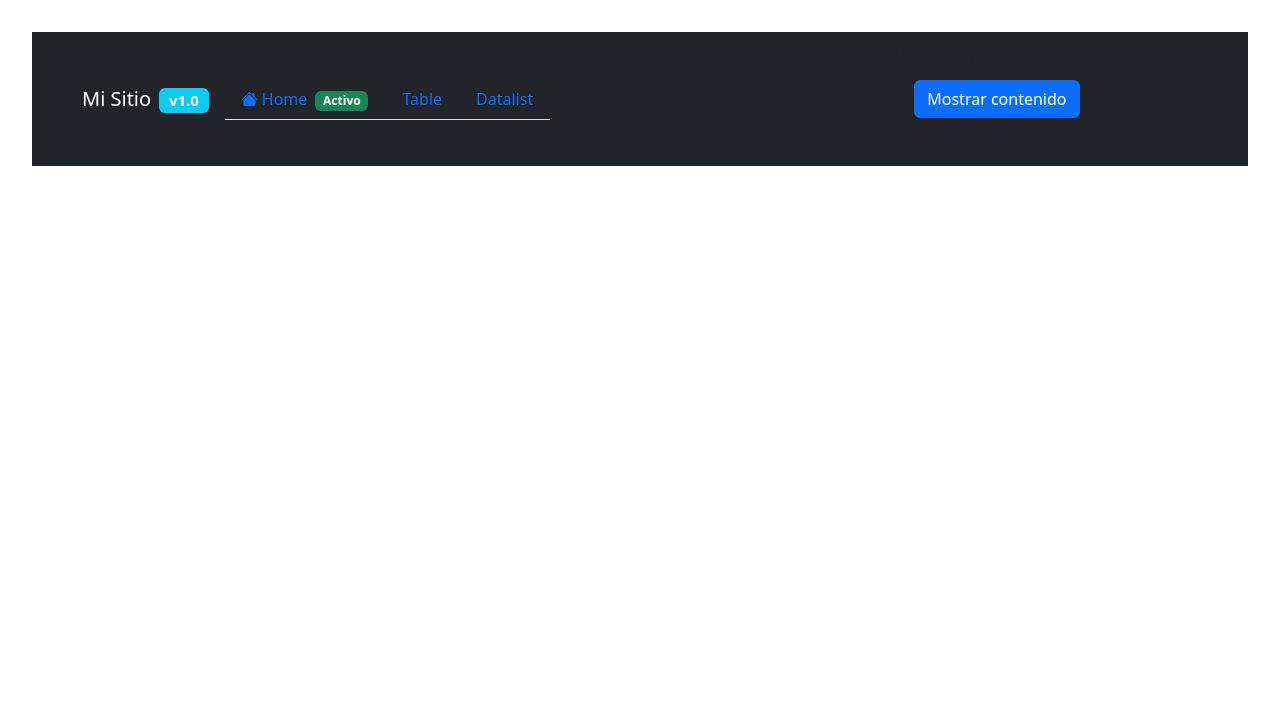
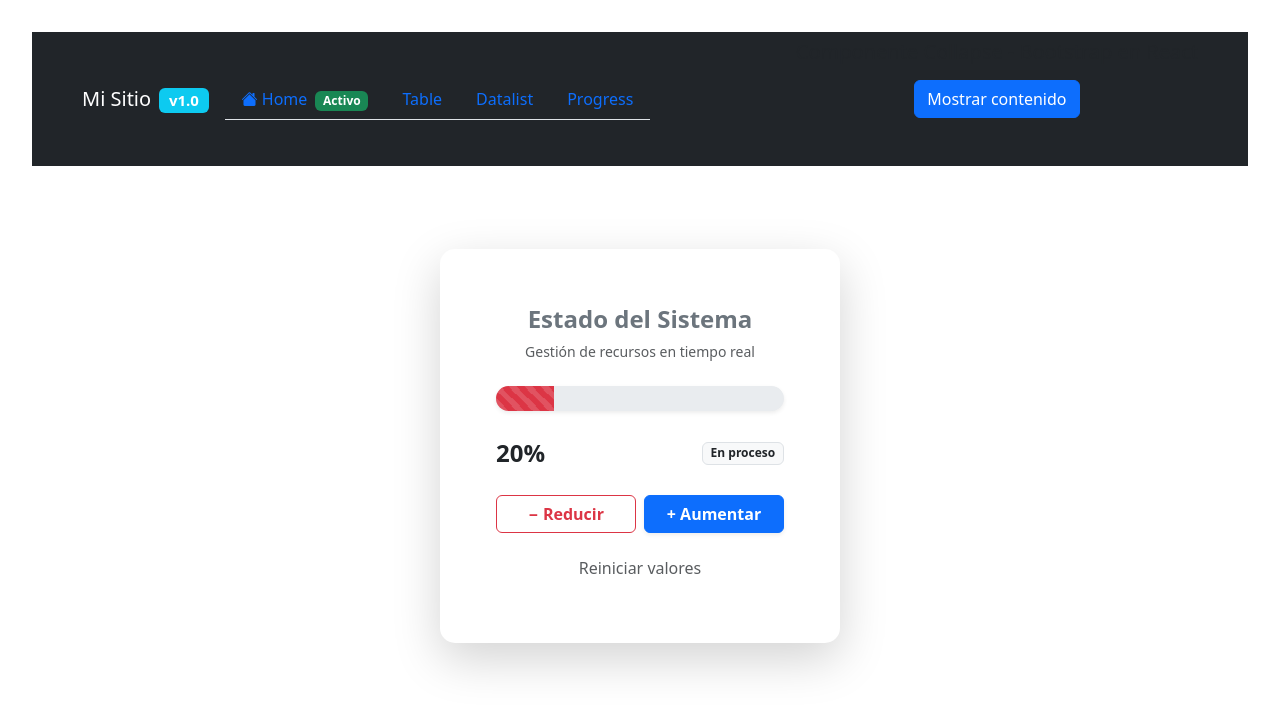
Before and after one commit to jprodriguezbUTN/ComponentesBootstrapReact, a React (Vite) app: page /Progress in a window 1280 px wide. Shown: the top 710 px of the page. Built offline with nearby package versions, Linux system fonts and the light colour scheme.

Commit message:
se agrego  Componente Progress
la implementación de componente Progress, con adaptación a la pagina principal

```diff
--- a/src/App.jsx
+++ b/src/App.jsx
@@ -11,7 +11,7 @@ import { BrowserRouter, Routes, Route, Link } from "react-router-dom";
 const PHome = React.lazy(() => import('./pages/PHome.jsx'));
 const PTable = React.lazy(() => import('./pages/PTable.jsx'));
 const PDatalist = React.lazy(() => import('./pages/PDatalist.jsx'));
-
+const PProgress = React.lazy(() => import('./pages/PProgress.jsx'));
 function App() {
   return (
     <BrowserRouter>
@@ -53,6 +53,11 @@ function App() {
                     Datalist
                   </Link>
                 </li>
+                <li className="nav-item">
+                  <Link className="nav-link" to="/Progress">
+                    Progress
+                  </Link>
+                </li>
               </Navtabs>
             </div>
             <Collapse />
@@ -64,6 +69,7 @@ function App() {
           <Route path="/" element={<PHome />} />
           <Route path="/table" element={<PTable />} />
           <Route path="/datalist" element={<PDatalist />} />
+          <Route path="/Progress" element={<PProgress />} />
         </Routes>
       </Suspense>
     </BrowserRouter>
--- /dev/null
+++ b/src/Components/Progress.jsx
@@ -0,0 +1,80 @@
+import React, { useState } from 'react';
+
+function Progress() {
+  const [progreso, setProgreso] = useState(20);
+
+  const ajustarProgreso = (valor) => {
+    setProgreso((prev) => {
+      const nuevoValor = prev + valor;
+      return Math.min(Math.max(nuevoValor, 0), 100);
+    });
+  };
+
+  const getVariant = () => {
+    if (progreso < 30) return "bg-danger";
+    if (progreso < 70) return "bg-primary";
+    return "bg-success";
+  };
+
+  return (
+    <div className="container d-flex justify-content-center align-items-center" style={{ minHeight: '70vh' }}>
+      <div className="card shadow-lg border-0" style={{ width: '400px', borderRadius: '15px' }}>
+        <div className="card-body p-4">
+          <div className="text-center mb-4">
+            <h4 className="fw-bold text-secondary">Estado del Sistema</h4>
+            <p className="text-muted small">Gestión de recursos en tiempo real</p>
+          </div>
+
+          {/* Barra de progreso usando HTML/Bootstrap nativo */}
+          <div className="progress shadow-sm mb-4" style={{ height: '25px', borderRadius: '50px' }}>
+            <div
+              className={`progress-bar progress-bar-animated progress-bar-striped ${getVariant()}`}
+              role="progressbar"
+              style={{ width: `${progreso}%` }}
+              aria-valuenow={progreso}
+              aria-valuemin="0"
+              aria-valuemax="100"
+            ></div>
+          </div>
+
+          <div className="d-flex justify-content-between align-items-center mb-4">
+            <span className="fw-bold fs-4 text-dark">{progreso}%</span>
+            <span className={`badge ${progreso === 100 ? 'bg-success' : 'bg-light text-dark border'}`}>
+              {progreso === 100 ? 'Completado' : 'En proceso'}
+            </span>
+          </div>
+
+          {/* Contenedor de botones (reemplaza a Stack) */}
+          <div className="d-flex gap-2">
+            <button
+              type="button"
+              className="btn btn-outline-danger w-100 fw-semibold"
+              onClick={() => ajustarProgreso(-10)}
+              disabled={progreso === 0}
+            >
+              − Reducir
+            </button>
+            <button
+              type="button"
+              className="btn btn-primary w-100 fw-semibold shadow-sm"
+              onClick={() => ajustarProgreso(10)}
+              disabled={progreso === 100}
+            >
+              + Aumentar
+            </button>
+          </div>
+
+          <button
+            type="button"
+            className="btn btn-link w-100 mt-3 text-decoration-none text-muted small"
+            onClick={() => setProgreso(0)}
+          >
+            Reiniciar valores
+          </button>
+        </div>
+      </div>
+    </div>
+  );
+}
+
+export default Progress;
--- /dev/null
+++ b/src/pages/PProgress.jsx
@@ -0,0 +1,9 @@
+import Progress from '../Components/Progress';
+
+export default function PProgress() {
+  return (
+    <>
+      <Progress />
+    </>
+  );
+}
```
